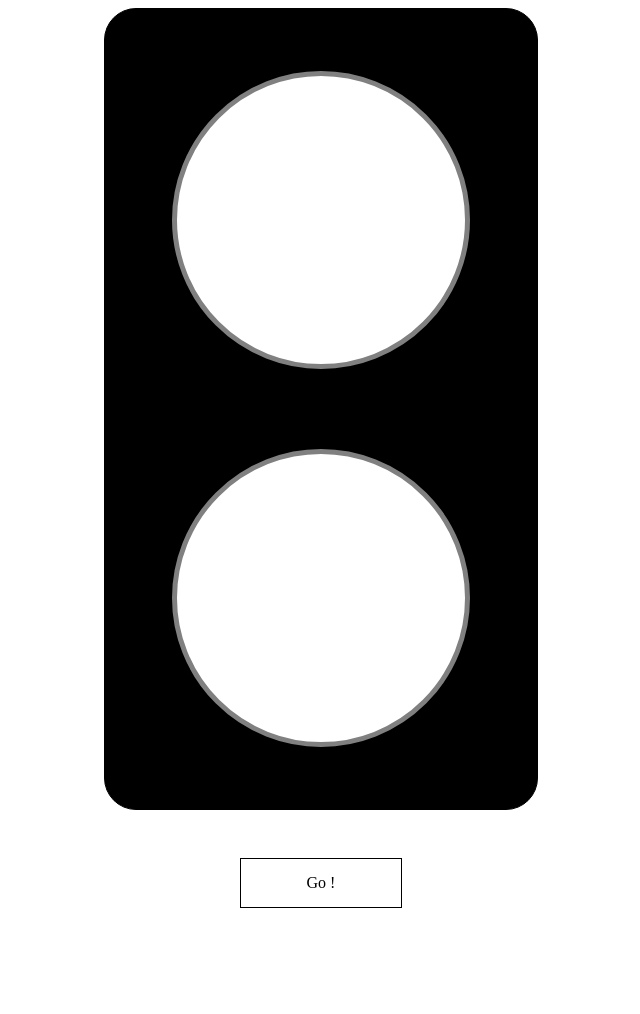
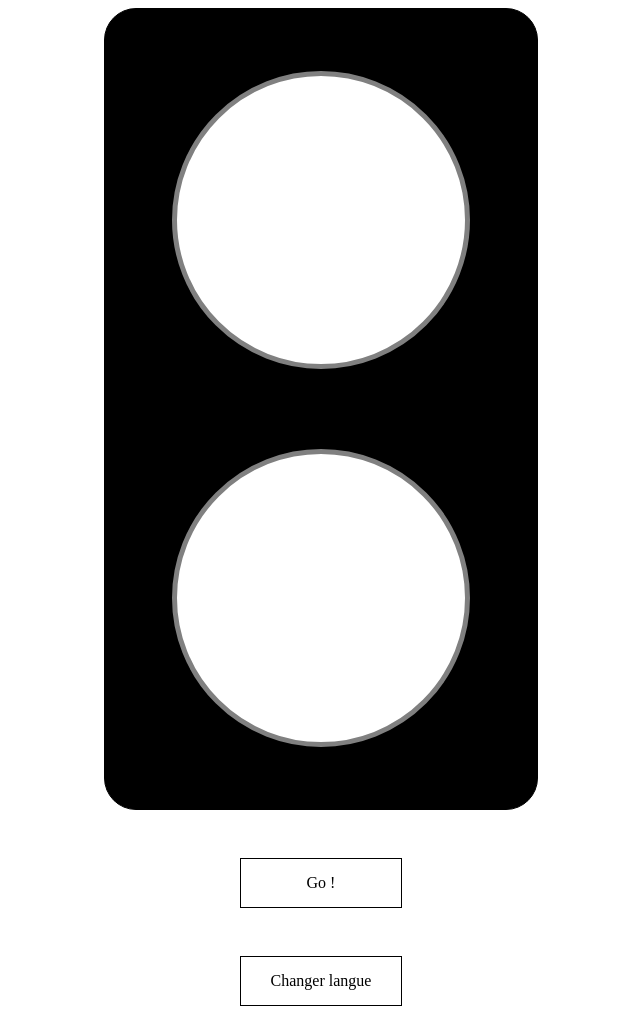
Before and after one commit to Pierre-Cathe/s-game, a plain HTML site: page index.html in a window 1280 px wide. Shown: the whole page, without its empty margins (319-959 px from the left). Before the commit the page ends 916 px from the top, so only its background shows below. Drawn offline with Linux system fonts and the light colour scheme.

Commit message:
Lang button

```diff
--- a/index.html
+++ b/index.html
@@ -18,6 +18,7 @@
             </div>
         </div>
 
-        <div id="button" onclick="randomize()"> Go !</div>
+        <div id="go" class="button" onclick="randomize()"> Go !</div>
+        <div id="lang" class="button" onclick="toggleLanguage()">Changer langue</div>
     </body>
 </html>
--- a/main.js
+++ b/main.js
@@ -12,6 +12,15 @@ function randomize() {
         word1.innerHTML = item["fr"].toUpperCase();
         word2.innerHTML = item["en"].toUpperCase();
     }
+}
+
+function toggleLanguage() {
+    isFR = !isFR;
+    var word1 = document.getElementById("word1");
+    var word2 = document.getElementById("word2");
+    var tmp = word1.innerHTML;
+    word1.innerHTML = word2.innerHTML;
+    word2.innerHTML = tmp;
 }
 
 
--- a/style.css
+++ b/style.css
@@ -41,7 +41,7 @@
     transform: translateY(-50%);
 }
 
-#button {
+.button {
     display: flex;
     justify-content: center;
     align-content: center;
@@ -55,7 +55,7 @@
     height: 3em;
 }
 
-#button:hover {
+.button:hover {
     border: 1px solid cornflowerblue;
     color: cornflowerblue;
     cursor: pointer;
```
